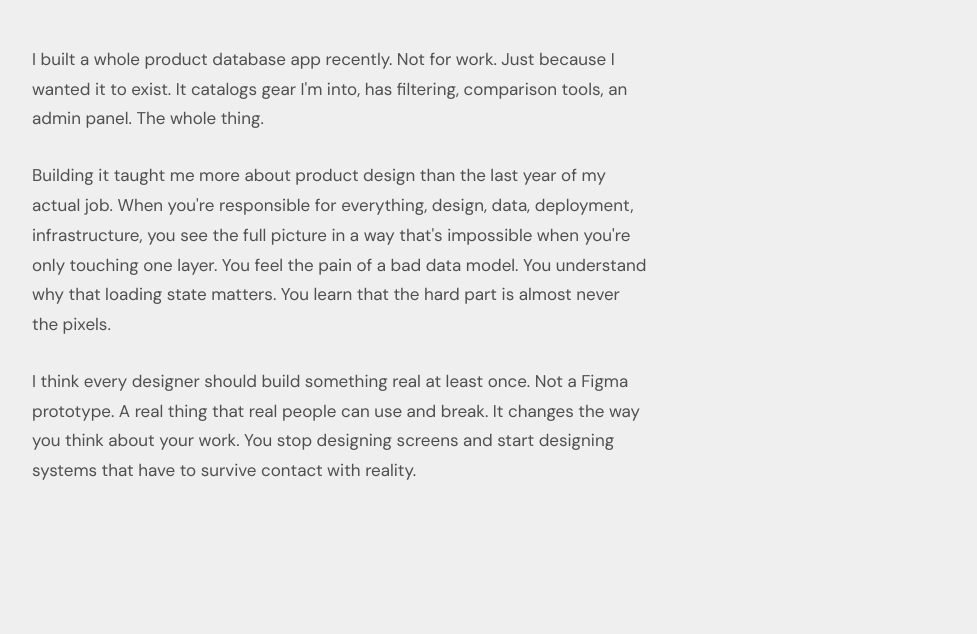
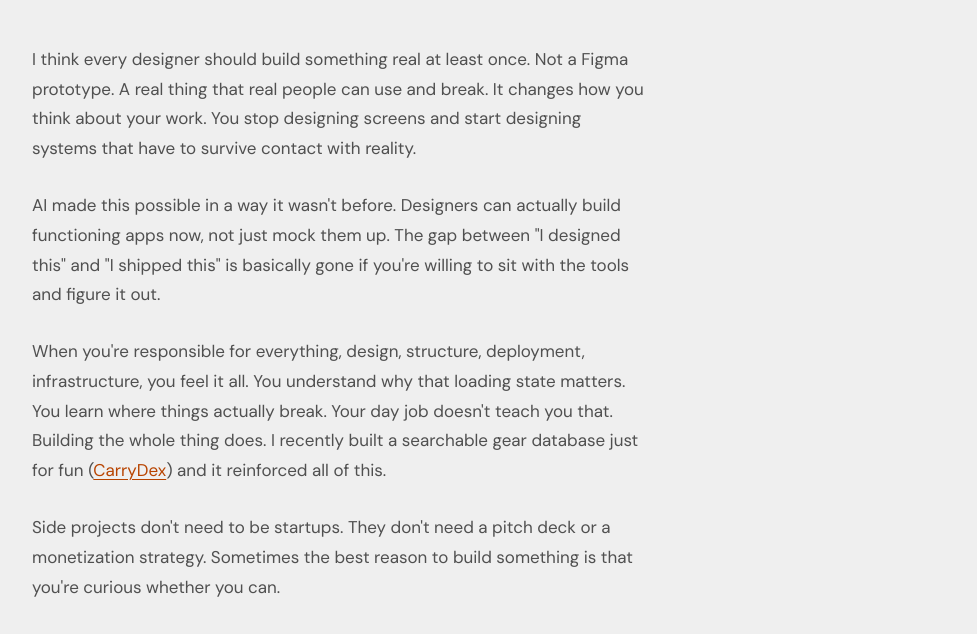
Before and after one commit to jfsanzone/sanz.one, a plain HTML site: page journal/posts/building-in-public-is-underrated.html in a window 1280 px wide. Shown: the part 198-832 px from the top of the page, without its empty margins (300-1277 px from the left). Before the commit the page ends 800 px from the top, so only its background shows below. Drawn offline with nearby package versions, Linux system fonts and the light colour scheme.

Commit message:
Update Building in Public post: add CarryDex reference and AI angle

```diff
--- a/journal/posts/building-in-public-is-underrated.html
+++ b/journal/posts/building-in-public-is-underrated.html
@@ -161,6 +161,18 @@
     margin-bottom: 0;
   }
 
+  .post-body a {
+    color: var(--accent);
+    text-decoration: underline;
+    text-underline-offset: 3px;
+    text-decoration-thickness: 1px;
+    transition: color 0.18s cubic-bezier(0.16, 1, 0.3, 1);
+  }
+
+  .post-body a:hover {
+    color: var(--text);
+  }
+
   @media (max-width: 600px) {
     .post-header { padding: 40px 24px 0; }
     .post-title { margin-top: 40px; }
@@ -187,9 +199,10 @@
   </header>
 
   <article class="post-body">
-    <p>I built a whole product database app recently. Not for work. Just because I wanted it to exist. It catalogs gear I'm into, has filtering, comparison tools, an admin panel. The whole thing.</p>
-    <p>Building it taught me more about product design than the last year of my actual job. When you're responsible for everything, design, data, deployment, infrastructure, you see the full picture in a way that's impossible when you're only touching one layer. You feel the pain of a bad data model. You understand why that loading state matters. You learn that the hard part is almost never the pixels.</p>
-    <p>I think every designer should build something real at least once. Not a Figma prototype. A real thing that real people can use and break. It changes the way you think about your work. You stop designing screens and start designing systems that have to survive contact with reality.</p>
+    <p>I think every designer should build something real at least once. Not a Figma prototype. A real thing that real people can use and break. It changes how you think about your work. You stop designing screens and start designing systems that have to survive contact with reality.</p>
+    <p>AI made this possible in a way it wasn't before. Designers can actually build functioning apps now, not just mock them up. The gap between "I designed this" and "I shipped this" is basically gone if you're willing to sit with the tools and figure it out.</p>
+    <p>When you're responsible for everything, design, structure, deployment, infrastructure, you feel it all. You understand why that loading state matters. You learn where things actually break. Your day job doesn't teach you that. Building the whole thing does. I recently built a searchable gear database just for fun (<a href="https://carrydex.com">CarryDex</a>) and it reinforced all of this.</p>
+    <p>Side projects don't need to be startups. They don't need a pitch deck or a monetization strategy. Sometimes the best reason to build something is that you're curious whether you can.</p>
   </article>
 
   <script>
```
